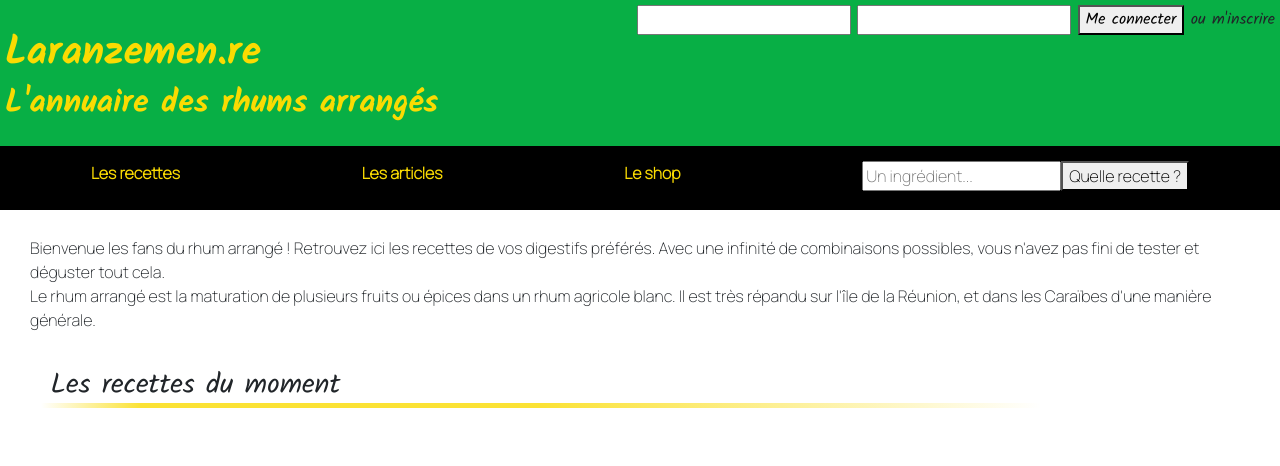
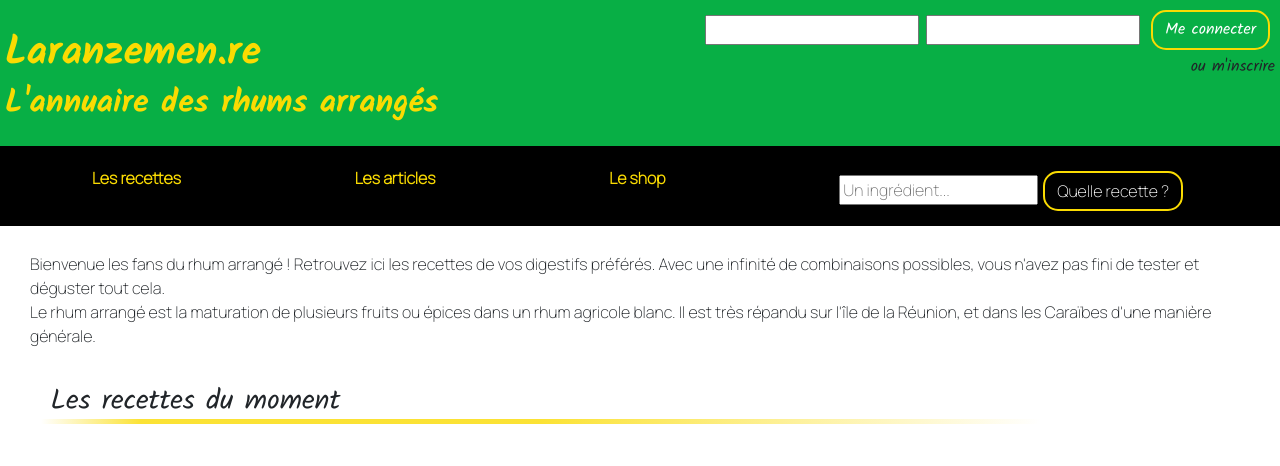
Before and after one commit to pickforbass/laranzemen.re, a PHP site: page /process/vues/index.php in a window 1280 px wide. Shown: the top 466 px of the page. Run offline with PHP 8.4, Linux system fonts and the light colour scheme; data that the repository does not hold is empty; some libraries are stand-ins or nearby versions.

```diff
--- a/process/parts/header.php
+++ b/process/parts/header.php
@@ -12,7 +12,7 @@ global $conn;
     <title>l'aranzemen</title>
     <link rel="stylesheet" href="https://stackpath.bootstrapcdn.com/bootstrap/4.4.1/css/bootstrap.min.css" integrity="sha384-Vkoo8x4CGsO3+Hhxv8T/Q5PaXtkKtu6ug5TOeNV6gBiFeWPGFN9MuhOf23Q9Ifjh" crossorigin="anonymous">
     <script src="https://kit.fontawesome.com/1e527daaa5.js" crossorigin="anonymous"></script>
-    <link rel="stylesheet" href="../../styles/styles.css">
+     <link rel="stylesheet" href="../../styles/styles.css">
 </head>
 <body>
 <header>
@@ -35,5 +35,5 @@ global $conn;
     <div class="menu-item">Les recettes</div>
     <div class="menu-item">Les articles</div>
     <div class="menu-item">Le shop</div>
-    <div class="menu-item"><input type="text" placeholder="Un ingrédient..." autocomplete="off"><button>Quelle recette ?</button></div>
+    <div class="menu-item"><input type="text" placeholder="Un ingrédient..." autocomplete="off"><button class="btn btn-primary">Quelle recette ?</button></div>
 </nav>
--- a/process/parts/login.php
+++ b/process/parts/login.php
@@ -1,11 +1,13 @@
-<?php
 
-?>
 <div id="login-area" class="header-content">
     <form action= "#" method= "post">
         <input type="text" id="login">
         <input type="text" id="pwd">
-        <button>Me connecter</button>
-        <a href="register.html" id="reg-link">ou m'inscrire</a>
+        <button class="btn btn-primary">Me connecter</button>
     </form>
+    <a href="register.html" class="float-right">ou m'inscrire</a>
 </div>
+
+<?php
+
+?>
--- a/styles/styles.css
+++ b/styles/styles.css
@@ -56,6 +56,20 @@ a:hover {
 .list-group-item:first-child, .list-group-item:last-child {
     border-radius: 20px !important;
     border-top-right-radius: 20px !important;
+}
+
+
+.btn-primary {
+    background: #fadb02;
+    border-radius: 15px;
+}
+
+
+.btn-primary {
+    background: transparent;
+    border-radius: 15px;
+    border: #fadb02 2px solid;
+    margin: 5px;
 }
 
 
@@ -119,12 +133,15 @@ nav {
     color: #fadb02;
     font-weight: 700;
     margin-top: 0;
-    height:8vh;
+    padding: 5px;
+    height: 10vh;
 }
 
 
-nav div {
+.menu-item {
     margin: 15px;
+    height: 5vh;
+    vertical-align: middle;
 }
 
 
```
